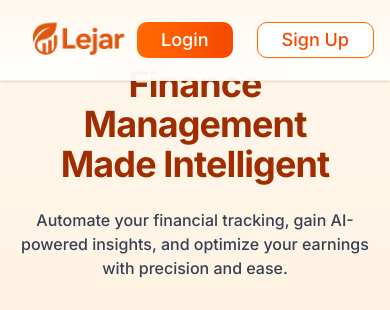
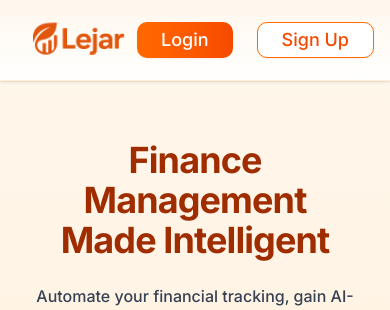
Before and after one commit to oluwaseun-odufisan/Lejar, a Next.js app: page / in a window 390 px wide. Shown: the top 310 px of the page. Built offline with nearby package versions, Linux system fonts and the light colour scheme; no server answers.

Commit message:
mt added for mobile convinience

```diff
--- a/components/hero.jsx
+++ b/components/hero.jsx
@@ -74,7 +74,7 @@ const HeroSection = () => {
                     initial="hidden"
                     animate="visible"
                     variants={textVariants}
-                    className="text-4xl sm:text-5xl md:text-6xl lg:text-7xl xl:text-8xl font-bold tracking-tight text-orange-800 mb-6 sm:mb-8"
+                    className="text-4xl sm:text-5xl md:text-6xl lg:text-7xl xl:text-8xl font-bold tracking-tight text-orange-800 mb-6 sm:mb-8 mt-19"
                 >
                     Finance Management <br /> Made Intelligent
                 </motion.h1>
```
